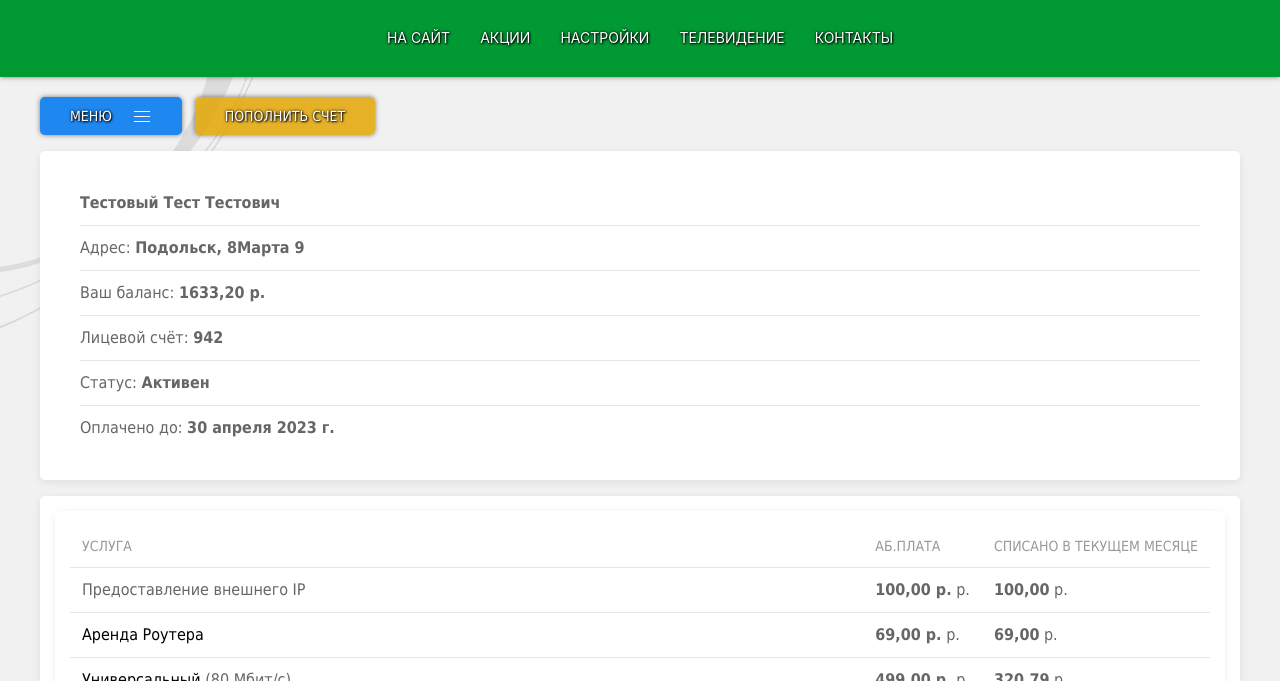
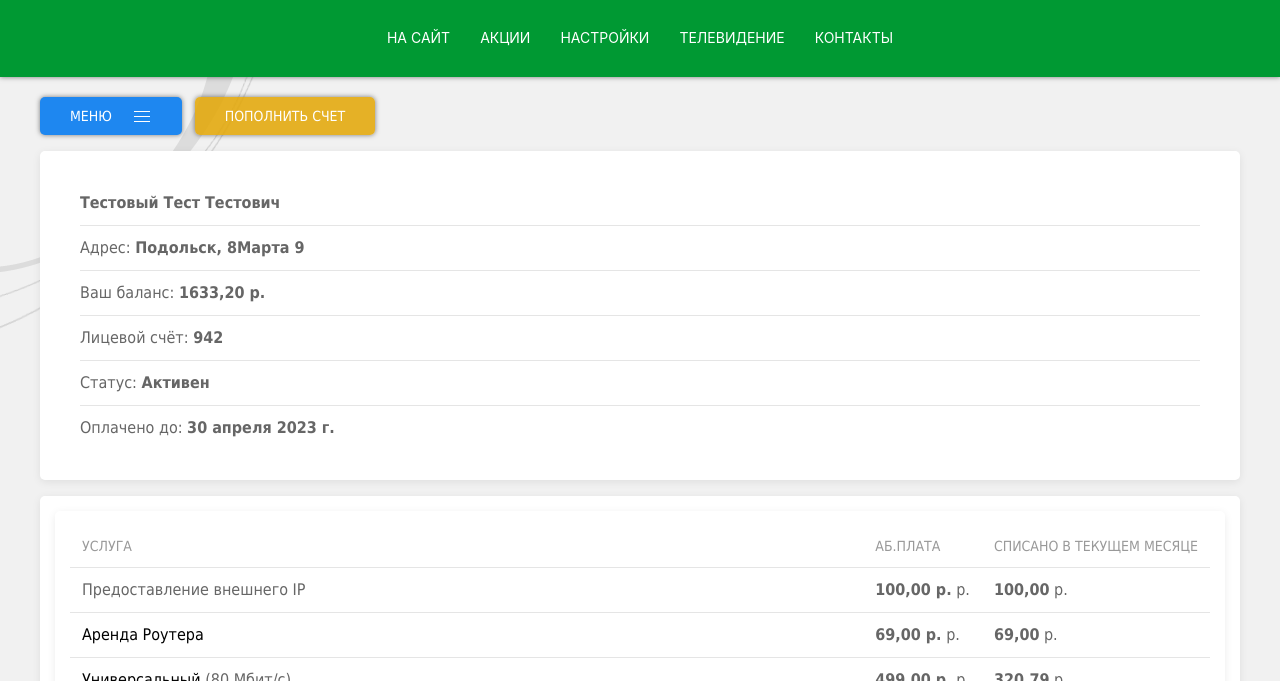
Before and after one commit to DNikulshin/sil-lk, a plain HTML site: page index.html in a window 1280 px wide. Shown: the part 119-800 px from the top of the page. Drawn offline with Linux system fonts and the light colour scheme.

Commit message:
update css

```diff
--- a/scripts/uikit/css/style.css
+++ b/scripts/uikit/css/style.css
@@ -126,9 +126,9 @@ div.progress_bar {
 .box-shadow {
     box-shadow: 0 0 5px rgba(0,0,0,0.5);
 }
-.text-shadow {
+/* .text-shadow {
     text-shadow: 1px 1px 2px black, 0 0 3px black;
-}
+} */
 .logo-img {
     width: calc(100% * 1 / 3.001);
 }
```
